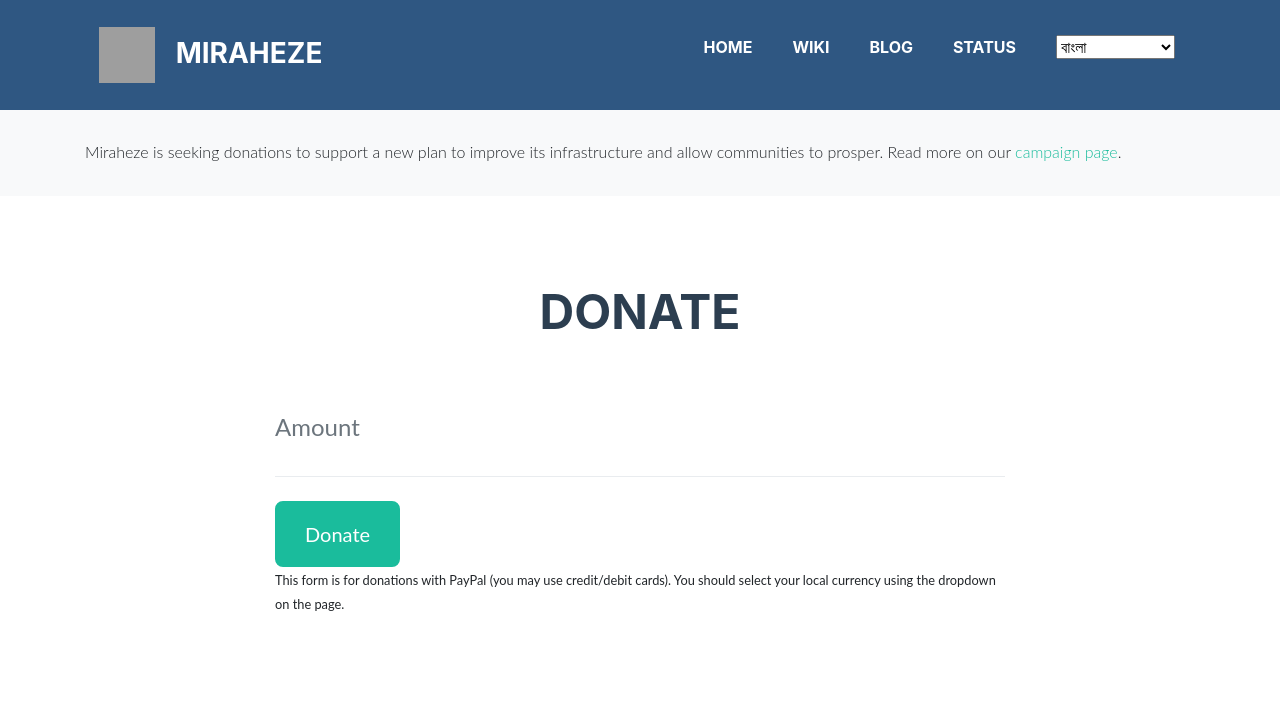
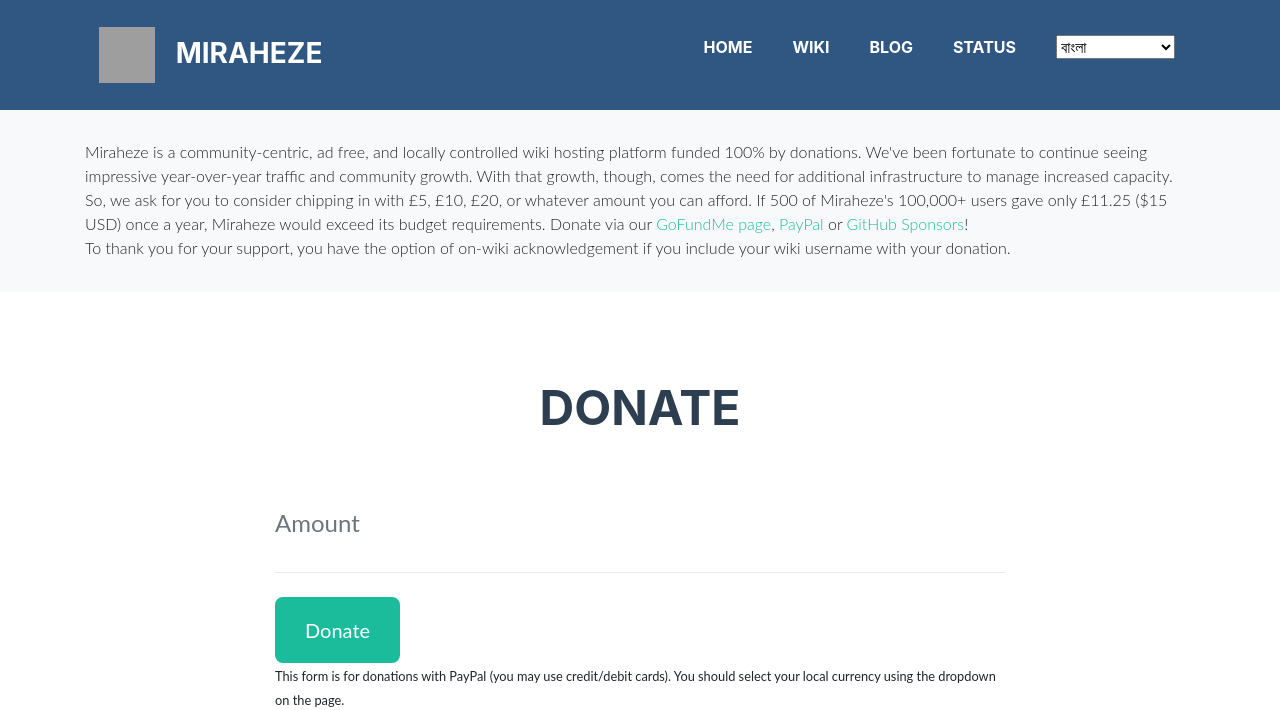
Before and after one commit to miraheze/landing, a PHP site: page /donate.php in a window 1280 px wide. Shown: the top 710 px of the page. Run offline with PHP 8.4, Linux system fonts and the light colour scheme; some libraries are stand-ins or nearby versions; grey boxes are pictures that could not be loaded.

Commit message:
Update donate.php

```diff
--- a/donate.php
+++ b/donate.php
@@ -109,8 +109,8 @@
         <div class="row">
           <div class="col-lg-12 ml-auto">
             <p class="lead">
-                Miraheze is seeking donations to support a new plan to improve its infrastructure and allow communities to prosper. Read more on our <a href="https://www.gofundme.com/f/7uj22x-help-miraheze-stay-online">campaign page</a>.
-            </p>
+              Miraheze is a community-centric, ad free, and locally controlled wiki hosting platform funded 100% by donations. We've been fortunate to continue seeing impressive year-over-year traffic and community growth. With that growth, though, comes the need for additional infrastructure to manage increased capacity. So, we ask for you to consider chipping in with £5, £10, £20, or whatever amount you can afford. If 500 of Miraheze's 100,000+ users gave only £11.25 ($15 USD) once a year, Miraheze would exceed its budget requirements. Donate via our <a href="https://www.gofundme.com/f/help-miraheze-stay-online-in-2021">GoFundMe page</a>, <a href="https://paypal.me/mirahezelimited">PayPal</a> or <a href="https://github.com/sponsors/miraheze">GitHub Sponsors</a>! <br />
+              To thank you for your support, you have the option of on-wiki acknowledgement if you include your wiki username with your donation.            </p>
           </div>
         </div>
       </div>
```
